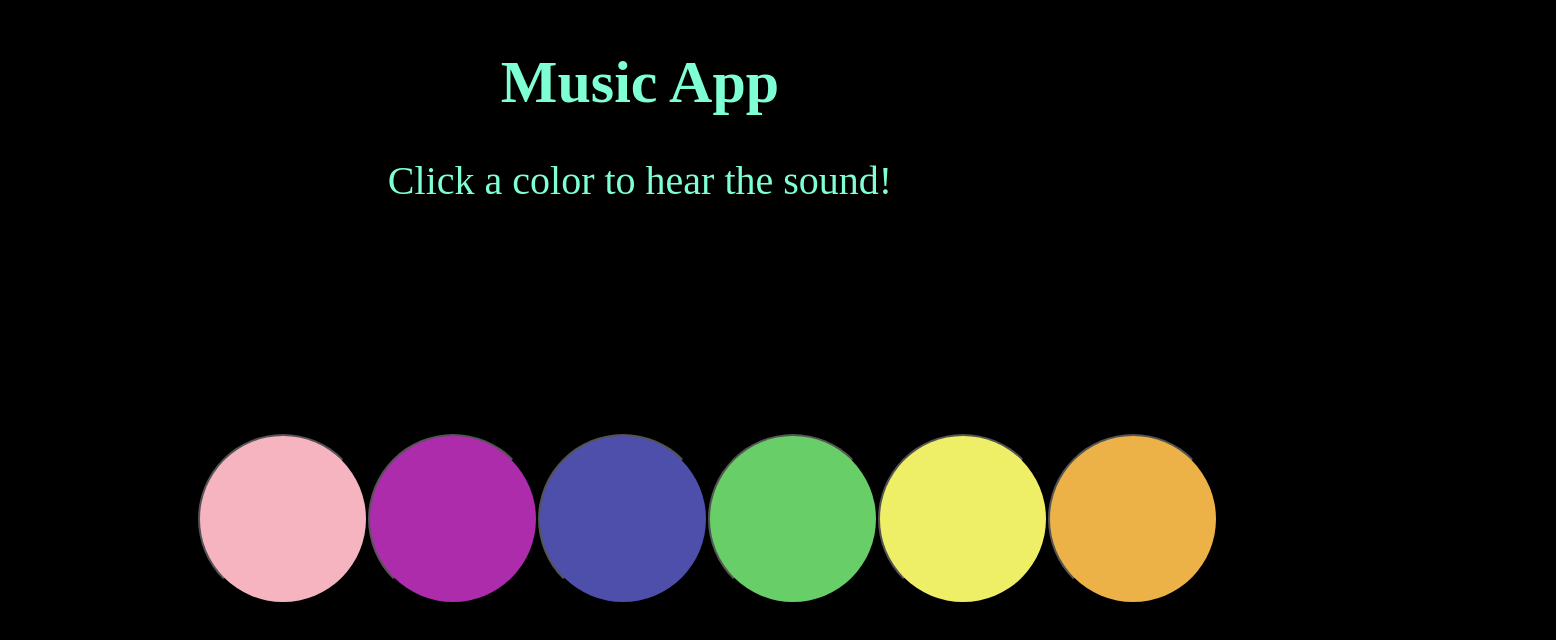
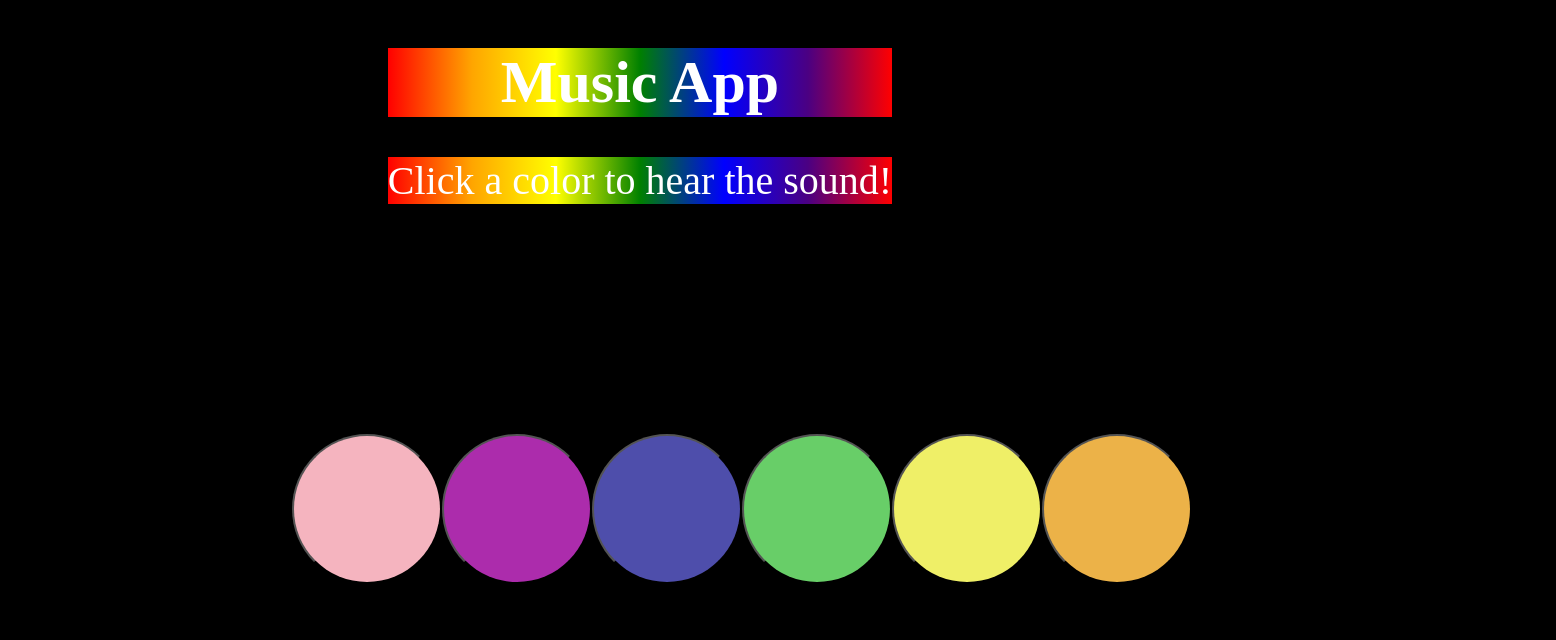
Before and after one commit to tracidawn34/animatedMusicApp, a plain HTML site: page index.html in a window 1280 px wide. Shown: the whole page, 1556 px wide, since content can reach past the window. Drawn offline with Linux system fonts and the light colour scheme.

Commit message:
changed css and added animation

```diff
--- a/index.html
+++ b/index.html
@@ -15,30 +15,30 @@
 </header>
 <div class="veiwPoint"></div>
 <div class="items">
-    <div class="item1">
+    <div>
         <button id="button1"></button>
         <!--<input type="button" id="birdButton" value="birdButton">-->
         <!--<audio id="audio1" src="./sounds/slide-whistle.wav"></audio>-->
     </div>
-    <div class="item2">
+    <div>
         <button id="button2"></button>
         <!--<audio id="" src="./sounds/bird.wav"></audio>-->
     </div>
-    <div class="item3">
+   <div>
         <button id="button3"></button>
         <!--<audio src="./sounds/bubble.wav"></audio>-->
     </div>
-    <div class="item4">
+    <div>
         <button id="button4"></button>
         <!--<audio src="./sounds/chime-up.wav"></audio>-->
     </div>
-    <div class="item5">
+    <div>
         <button id="button5"></button>
         <!--<audio src="./sounds/drum_kick.wav"></audio>-->
     </div>
-    <div class="item6">
+   <div>
 <button id="button6"></button>
-    </div>
+</div>
 
 </div>
     </div>
--- a/main.js
+++ b/main.js
@@ -44,11 +44,3 @@ button6.addEventListener('click', ()=>{
     slideWhistle.currentTime = 0
     slideWhistle.play()
 })
-
-const makeBubbles = ()=>{
-const bubbles = document.createElement('div')
-viewPoint.appendChild(bubbles)
-bubbles.style.backgroundColor = "yellow"
-bubbles.style.animation = "jump 1s ease"
-
-}
--- a/style.css
+++ b/style.css
@@ -4,15 +4,16 @@
 
 .musicApp{
     font-size: 60px;
-    color: aquamarine;
+    color: white;
     text-align: center;
-    ;
+    background-image: linear-gradient(to right, red, orange, yellow, green, blue, indigo, red);
 }
 
 p{
     font-size: 40px;
-    color: aquamarine;
+    color: white;
     text-align: center;
+    background-image: linear-gradient(to right, red, orange, yellow, green, blue, indigo, red);
 }
 
 .app{
@@ -24,7 +25,7 @@ p{
 
 .items{
     margin: 15%;
-    margin-left: 45%;
+    margin-left: 60%;
     width: 100%;
     align-items: center;
     display: flex;
@@ -35,62 +36,83 @@ p{
 #button1{
     border-radius: 50%;
     background: rgb(245, 180, 191);
-    height: 170px;
-    width: 170px;
+    height: 150px;
+    width: 150px;
     flex: 1;
 }
 
 #button2{
     background:rgb(172, 44, 172) ;
-    height: 170px;
-    width: 170px;
+    height: 150px;
+    width: 150px;
   flex: 1;
   border-radius: 50%;
 }
 
 #button3{
     background:rgb(78, 78, 171) ;
-    height: 170px;
-    width: 170px;
+    height: 150px;
+    width: 150px;
     flex: 1;
     border-radius: 50%;
 }
 
 #button4{
     background: rgb(104, 206, 104);
-    height: 170px;
-    width: 170px;
+    height: 150px;
+    width: 150px;
     flex: 1;
     border-radius: 50%;
 }
 
 #button5{
     background: rgb(239, 239, 103);
-    height: 170px;
-    width: 170px;
+    height: 150px;
+    width: 150px;
     flex: 1;
     border-radius: 50%;
 }
 
 #button6{
     background: rgb(236, 178, 72);
-    height: 170px;
-    width: 170px;
+    height: 150px;
+    width: 150px;
     flex: 1;
     border-radius: 50%;
 }
 
-@keyframes jump{
-    0%{
-        bottom: 0%;
-        left: 20%;
+#button1:active{
+    background-image: linear-gradient(to right, red, orange, yellow, green, blue, indigo, red);
+    animation:slidebg 2s linear infinite;
+}
+
+#button2:hover{
+    background-image: linear-gradient(to right, red, orange, yellow, green, blue, indigo, violet, red);
+    animation:slidebg 2s linear infinite;
+}
+
+#button3:hover{
+    background-image: linear-gradient(to right, red, orange, yellow, green, blue, indigo, red);
+    animation:slidebg 2s linear infinite;
+}
+
+#button4:hover{
+    background-image: linear-gradient(to right, red, orange, yellow, green, blue, indigo, red);
+    animation:slidebg 2s linear infinite;
+}
+
+#button5:hover{
+    background-image: linear-gradient(to right, red, orange, yellow, green, blue, indigo, red);
+    animation:slidebg 2s linear infinite;
+}
+
+#button6:hover{
+    background-image: linear-gradient(to right, red, orange, yellow, green, blue, indigo, red);
+    animation:slidebg 2s linear infinite;
+}
+
+@keyframes slidebg {
+    to {
+      background-position:20vw;
     }
-    50%{
-        bottom: 50%;
-        left: 50%;
-    }
-    100%{
-        bottom: 0%;
-        left: 80%;
-    }
-}
+  }
```
